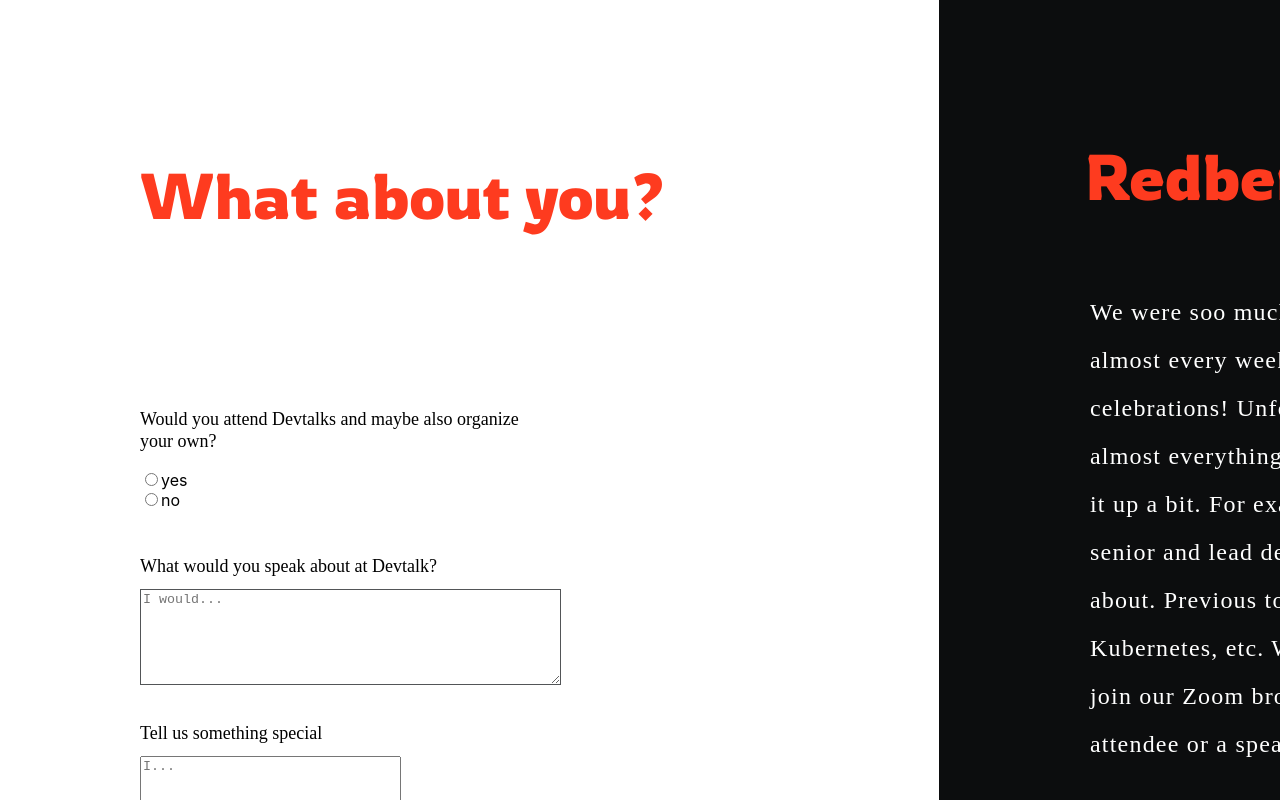
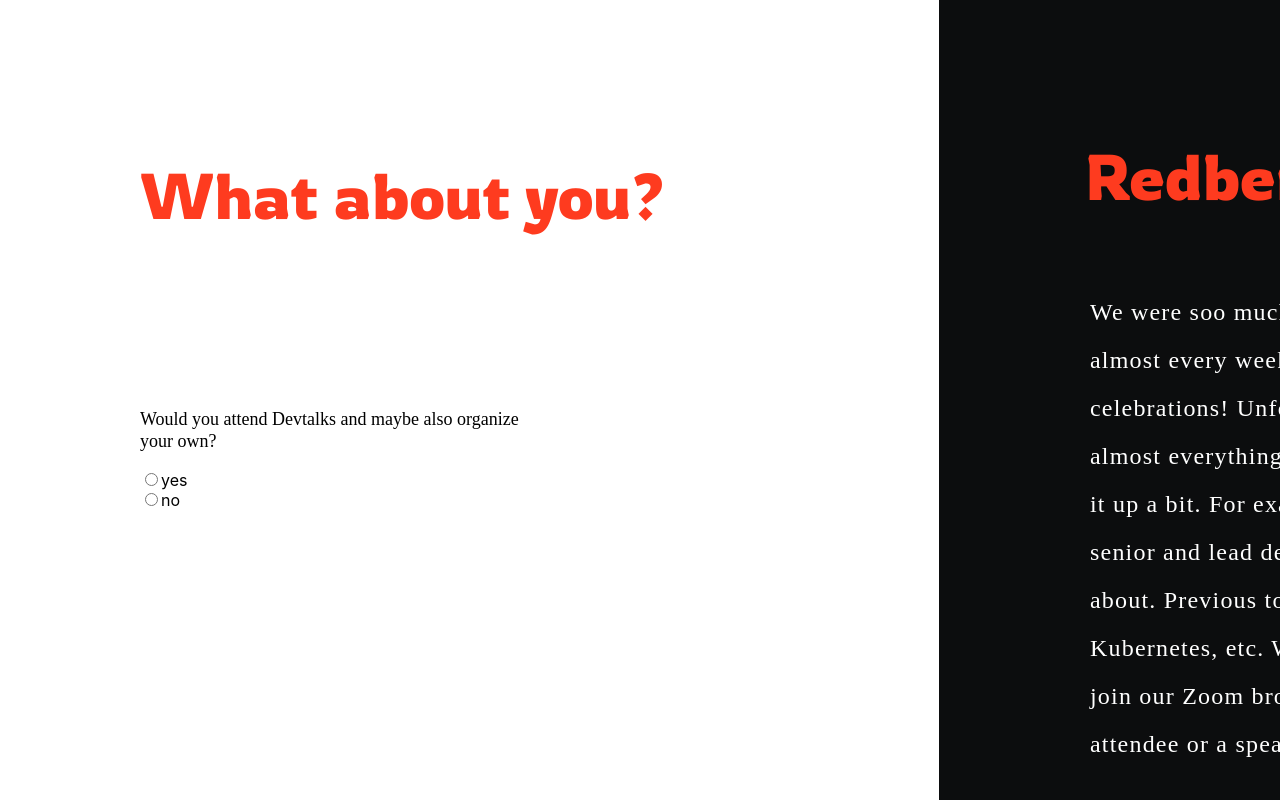
Before and after one commit to Dnakhutsrishvili/RedberryProject, a React (Create React App) app: page /Personalinfo/teckskill/covid/insights in a window 1280 px wide. Shown: the top 800 px of the page. Built offline with nearby package versions, Linux system fonts and the light colour scheme.

Commit message:
initial commit

```diff
--- a/src/Components/Insights.js
+++ b/src/Components/Insights.js
@@ -79,6 +79,7 @@ const Insights = (props) => {
             </div>
           </form>
 
+          {devboolean && (
             <div>
               <label className={classes.secondp}>
                 What would you speak about at Devtalk?
@@ -107,6 +108,7 @@ const Insights = (props) => {
                 onChange={getspecialtext}
               ></textarea>
             </div>
+          )}
         </div>
         <div className={classes.rightPanel}>
           <h1 className={classes.rightTitle}> Redberrian Insights</h1>
```
Lines whose indentation alone changed are shown as unchanged.
